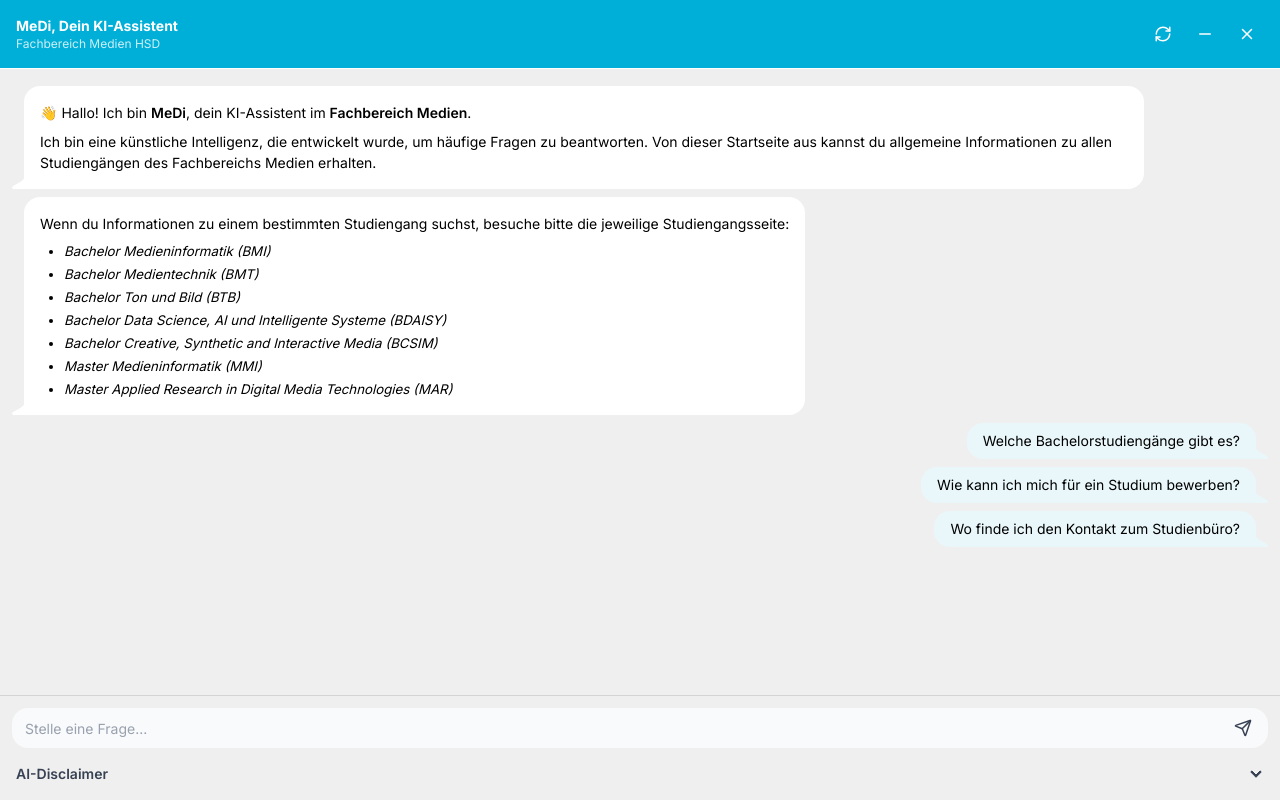
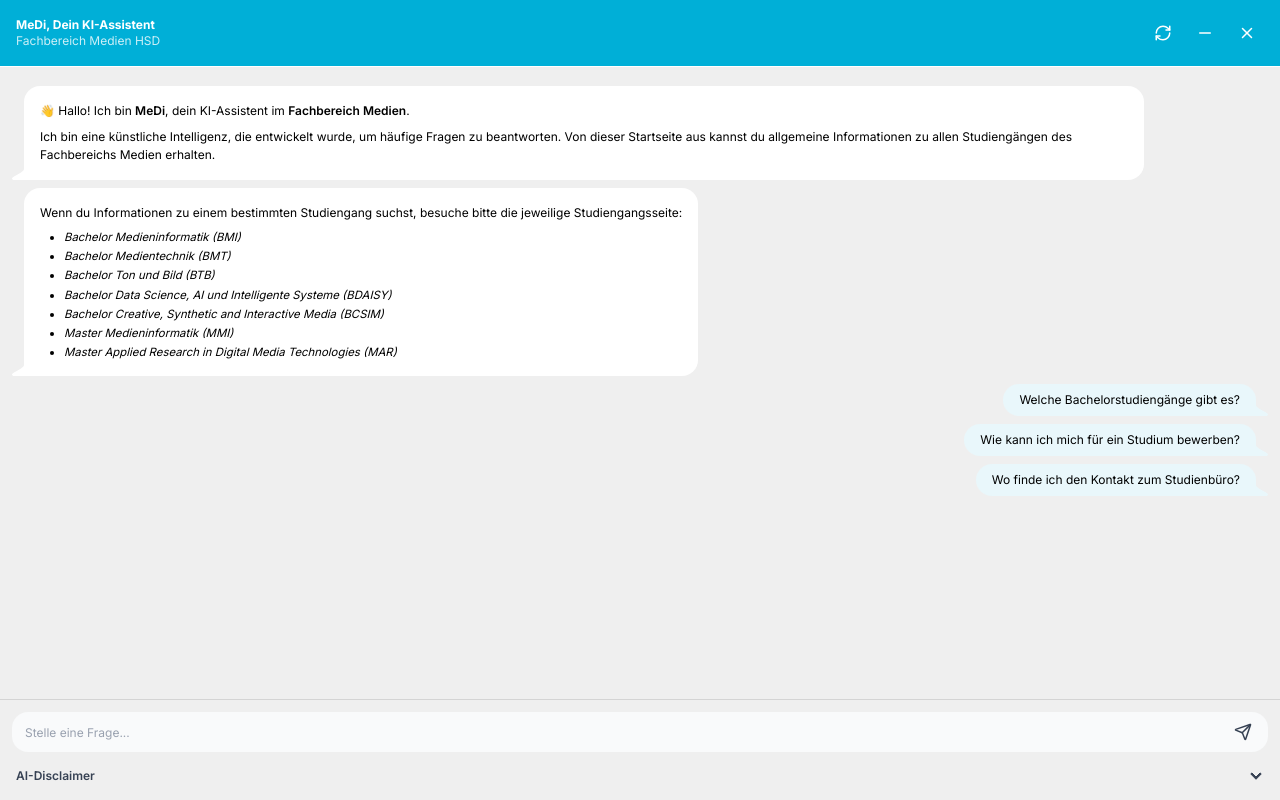
Before and after one commit to hihihien/rag-openai-pinecone, a Next.js app in the folder frontend/: page / in a window 1280 px wide. Built offline with nearby package versions, Linux system fonts and the light colour scheme.

Commit message:
final touch fe

```diff
--- a/frontend/app/components/Chatbot.tsx
+++ b/frontend/app/components/Chatbot.tsx
@@ -141,13 +141,13 @@ export default function Chatbot() {
 
   return (
     <div
-      className="w-full min-h-screen flex flex-col bg-base-200 text-sm relative"
+      className="w-full min-h-screen flex flex-col bg-base-200 text-xs relative"
       data-theme="HSD-Medien"
     >
       {/* === Fixed Header === */}
       <div className="fixed top-0 left-0 right-0 z-50 p-4 sm:p-4 border-b bg-neutral text-white flex items-center justify-between">
         <div className="flex flex-col">
-          <span className="font-bold text-sm">MeDi, Dein KI-Assistent</span>
+          <span className="font-bold text-x">MeDi, Dein KI-Assistent</span>
           <span className="text-xs opacity-80">Fachbereich Medien HSD</span>
         </div>
 
@@ -255,9 +255,8 @@ export default function Chatbot() {
         <div ref={messagesEndRef} />
       </div>
 
-      {/* === Fixed Bottom Section (Input + Collapsible Disclaimer) === */}
+      {/* Fixed bottom (Input + Disclaimer) */}
       <div ref={bottomRef} className="fixed bottom-0 left-0 right-0 z-50 border-t border-base-300 bg-base-200">
-        {/* Input Bar with icon inside input */}
         <form
           onSubmit={(e) => { e.preventDefault(); askQuestion(); }}
           className="p-3 pb-0 border-base-300"
@@ -267,7 +266,7 @@ export default function Chatbot() {
               value={question}
               onChange={(e) => setQuestion(e.target.value)}
               placeholder="Stelle eine Frage..."
-              className="w-full input input-ghost text-sm bg-gray-50 text-gray-700 placeholder-gray-400 pr-12"
+              className="w-full input input-ghost text-xs bg-gray-50 text-gray-700 placeholder-gray-400 pr-12"
             />
             <button
               type="submit"
@@ -286,7 +285,7 @@ export default function Chatbot() {
         <div className="bg-base-200">
           <div className="collapse collapse-arrow bg-base-200 rounded-none">
             <input type="checkbox" className="peer border-none" placeholder="disclaimer" />
-            <div className="collapse-title text-x font-semibold text-gray-700 peer-checked:text-neutral">
+            <div className="collapse-title text-xs font-semibold text-gray-700 peer-checked:text-neutral">
               AI-Disclaimer
             </div>
             <div className="collapse-content text-xs leading-relaxed">
```
